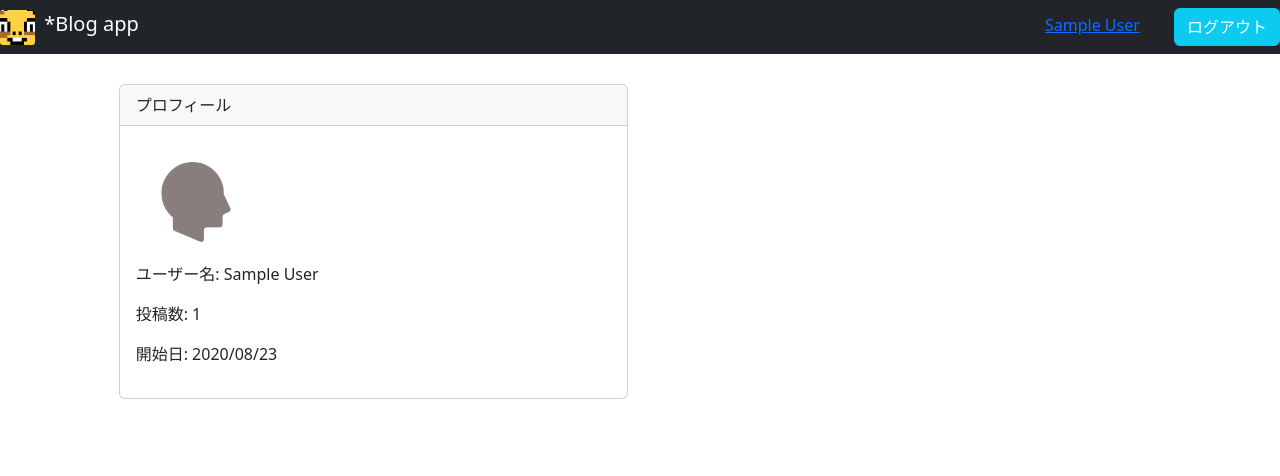
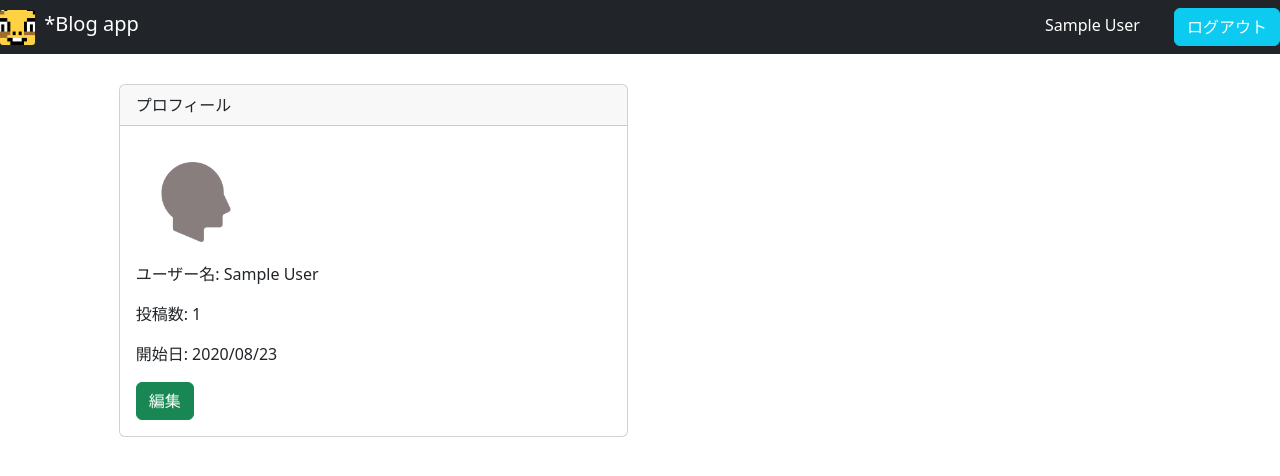
Before and after one commit to masato-bkn/blog, a Rails app: page /users/1 in a window 1280 px wide. Shown: the top 476 px of the page. Run offline with Rails 7, Linux system fonts and the light colour scheme; the visitor is signed in with stand-in values (Sample User, id 1); data comes from the database, SQL or seed files in the repository; style sheets or scripts are compiled from the project's sources; some libraries are stand-ins or nearby versions.

Commit message:
ユーザページのボタンを修正

```diff
--- a/app/assets/stylesheets/custom.scss
+++ b/app/assets/stylesheets/custom.scss
@@ -5,6 +5,7 @@
 .header {
     .link {
       text-decoration:none;
+      color: white;
     }
     &-title {
       color: white;
--- a/app/views/layouts/_header.html.erb
+++ b/app/views/layouts/_header.html.erb
@@ -7,8 +7,8 @@
     <% end %>
     <div class="float-right">
       <% if user_signed_in?%>
-        <span class="text-light user-name">
-          <%= link_to current_user.name, user_path(current_user.id) %>
+        <span class="text-light user-name link">
+          <%= link_to current_user.name, user_path(current_user.id), {class:"link"} %>
         </span>
         <div class="btn btn-info">
           <%=link_to "ログアウト", destroy_user_session_path, method: :delete, class: "header-logout-button" %>
--- a/app/views/users/edit.html.erb
+++ b/app/views/users/edit.html.erb
@@ -18,7 +18,7 @@
                 <%= f.file_field :picture, accept: 'image/jpeg,image/gif,image/png' %>
             </div>
             <p>ユーザー名: <%= f.text_field :name %></p>
-            <%= f.submit "更新", class: "btn btn-secondary" %>
+            <%= f.submit "更新", class: "btn btn-info" %>
           <% end %>
         </div>
       </div>
--- a/app/views/users/show.html.erb
+++ b/app/views/users/show.html.erb
@@ -17,6 +17,9 @@
           <p>ユーザー名: <%= @user.name%></p>
           <p>投稿数: <%= @user.articles.count %></p>
           <p>開始日: <%= format_time(@user.created_at) %></p>
+          <%= link_to edit_user_path(current_user.id) do %>
+            <div class="btn btn-success">編集</div>
+          <% end %>
         </div>
       </div>
     </div>
```
Also changed, not shown: app/views/users/index.html.erb (deleted, +0 -11 lines).
